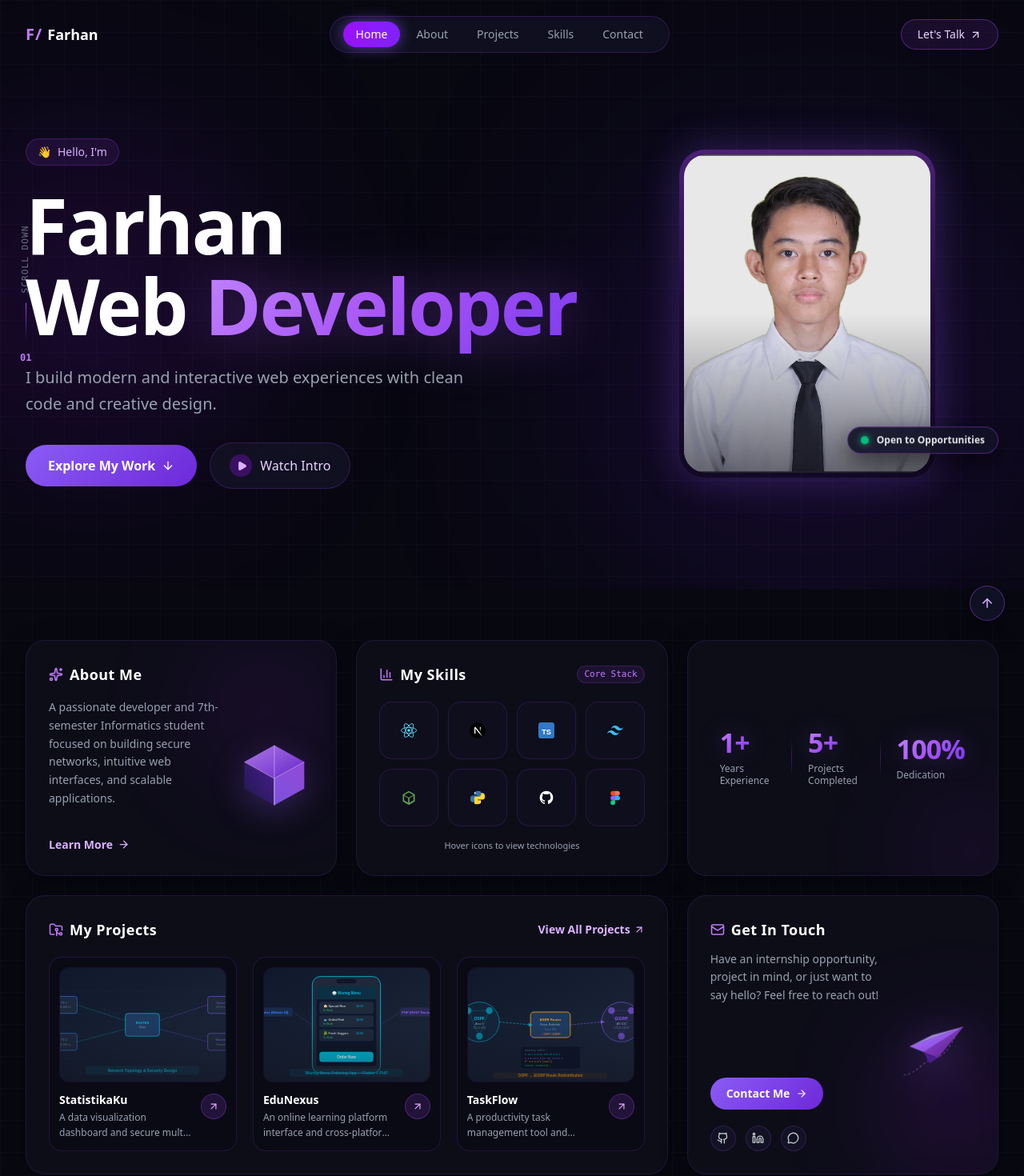
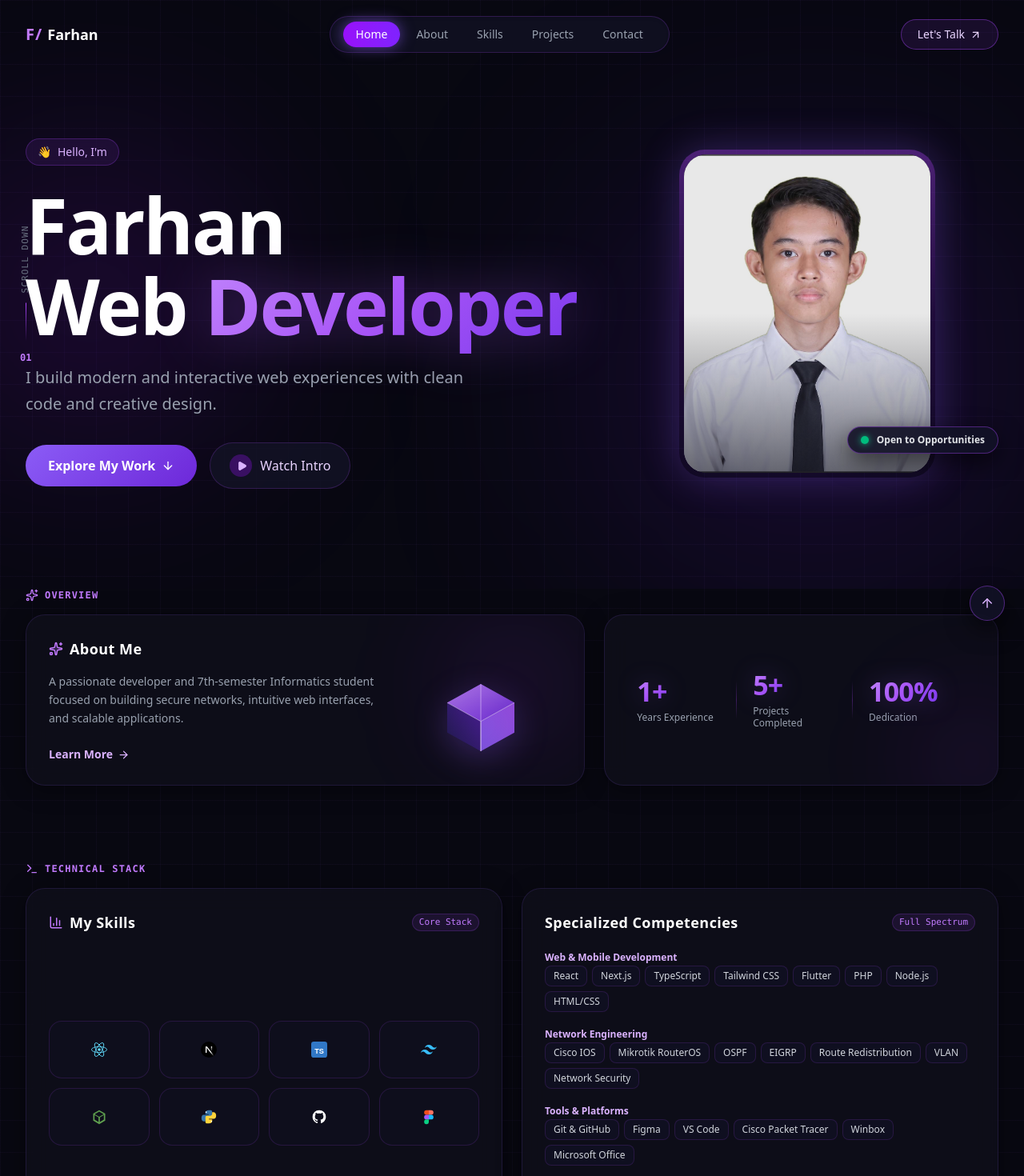
Before and after one commit to farhanafdillah/farhan-portfolio, a Next.js app in the folder farhan-portfolio/: page / in a window 1280 px wide. Shown: the top 1470 px of the page at 80% size. Built offline with nearby package versions, Linux system fonts and the light colour scheme.

Commit message:
Separate sections with dedicated scroll anchors (Home, About, Skills, Projects, Contact)

```diff
--- a/farhan-portfolio/src/components/BentoGrid.jsx
+++ b/farhan-portfolio/src/components/BentoGrid.jsx
@@ -5,6 +5,8 @@ import SkillsCard from "@/components/bento/SkillsCard";
 import StatsCard from "@/components/bento/StatsCard";
 import ProjectsCard from "@/components/bento/ProjectsCard";
 import ContactCard from "@/components/bento/ContactCard";
+import { allSkillsDetailed } from "@/data/portfolioData";
+import { Sparkles, Terminal } from "lucide-react";
 
 export default function BentoGrid({
   onLearnMore,
@@ -13,35 +15,87 @@ export default function BentoGrid({
   onOpenContact,
 }) {
   return (
-    <div className="py-10 sm:py-16 relative">
-      <div className="max-w-7xl mx-auto px-4 sm:px-6 lg:px-8">
+    <div className="max-w-7xl mx-auto px-4 sm:px-6 lg:px-8 space-y-16 sm:space-y-24 pb-20">
+      {/* SECTION 1: ABOUT & STATS */}
+      <section id="about" className="scroll-mt-28">
+        <div className="flex items-center gap-2 mb-4">
+          <Sparkles size={16} className="text-purple-400" />
+          <span className="text-xs font-mono tracking-widest text-purple-400 uppercase font-semibold">
+            Overview
+          </span>
+        </div>
         <div className="grid grid-cols-1 lg:grid-cols-12 gap-5 sm:gap-6">
-          {/* Row 1: About Me (4 cols), My Skills (4 cols), Stats (4 cols) */}
-          <div id="about" className="lg:col-span-4 flex flex-col scroll-mt-28">
+          <div className="lg:col-span-7 flex flex-col">
             <AboutCard onLearnMore={onLearnMore} />
           </div>
+          <div className="lg:col-span-5 flex flex-col">
+            <StatsCard />
+          </div>
+        </div>
+      </section>
 
-          <div id="skills" className="lg:col-span-4 flex flex-col scroll-mt-28">
+      {/* SECTION 2: SKILLS & TECH STACK */}
+      <section id="skills" className="scroll-mt-28">
+        <div className="flex items-center gap-2 mb-4">
+          <Terminal size={16} className="text-purple-400" />
+          <span className="text-xs font-mono tracking-widest text-purple-400 uppercase font-semibold">
+            Technical Stack
+          </span>
+        </div>
+        <div className="grid grid-cols-1 lg:grid-cols-12 gap-5 sm:gap-6">
+          {/* Main 8 Tech Icons Bento Card */}
+          <div className="lg:col-span-6 flex flex-col">
             <SkillsCard />
           </div>
 
-          <div className="lg:col-span-4 flex flex-col scroll-mt-28">
-            <StatsCard />
-          </div>
+          {/* Detailed Skill Categories Card */}
+          <div className="lg:col-span-6 flex flex-col">
+            <div className="bento-card p-6 sm:p-7 flex flex-col justify-between h-full relative overflow-hidden">
+              <div className="flex items-center justify-between mb-4">
+                <h3 className="text-lg font-bold text-white tracking-wide">
+                  Specialized Competencies
+                </h3>
+                <span className="text-[11px] font-mono text-purple-400 bg-purple-500/10 px-2 py-0.5 rounded-full border border-purple-500/20">
+                  Full Spectrum
+                </span>
+              </div>
 
-          {/* Row 2: Projects (8 cols / ~65%), Contact (4 cols / ~35%) */}
-          <div id="projects" className="lg:col-span-8 flex flex-col scroll-mt-28">
-            <ProjectsCard
-              onSelectProject={onSelectProject}
-              onViewAll={onViewAllProjects}
-            />
-          </div>
-
-          <div id="contact" className="lg:col-span-4 flex flex-col scroll-mt-28">
-            <ContactCard onOpenContact={onOpenContact} />
+              <div className="space-y-3.5 flex-1 flex flex-col justify-center">
+                {allSkillsDetailed.map((group) => (
+                  <div key={group.category} className="space-y-1.5">
+                    <span className="text-xs font-semibold text-purple-300">
+                      {group.category}
+                    </span>
+                    <div className="flex flex-wrap gap-1.5">
+                      {group.items.map((skill) => (
+                        <span
+                          key={skill}
+                          className="px-2.5 py-1 text-xs font-medium rounded-lg bg-[#0F0F20] text-gray-300 border border-purple-500/15 hover:border-purple-400/40 hover:text-white transition-colors"
+                        >
+                          {skill}
+                        </span>
+                      ))}
+                    </div>
+                  </div>
+                ))}
+              </div>
+            </div>
           </div>
         </div>
-      </div>
+      </section>
+
+      {/* SECTION 3: FEATURED PROJECTS */}
+      <section id="projects" className="scroll-mt-28">
+        <ProjectsCard
+          onSelectProject={onSelectProject}
+          onViewAll={onViewAllProjects}
+        />
+      </section>
+
+      {/* SECTION 4: GET IN TOUCH */}
+      <section id="contact" className="scroll-mt-28">
+        <ContactCard onOpenContact={onOpenContact} />
+      </section>
     </div>
   );
 }
--- a/farhan-portfolio/src/components/Navbar.jsx
+++ b/farhan-portfolio/src/components/Navbar.jsx
@@ -13,8 +13,8 @@ export default function Navbar({ onOpenContact }) {
   const navItems = [
     { id: "home", label: "Home" },
     { id: "about", label: "About" },
+    { id: "skills", label: "Skills" },
     { id: "projects", label: "Projects" },
-    { id: "skills", label: "Skills" },
     { id: "contact", label: "Contact" },
   ];
 
@@ -22,54 +22,42 @@ export default function Navbar({ onOpenContact }) {
     const handleScroll = () => {
       setScrolled(window.scrollY > 30);
 
-      // If at the very top
+      // Top detection
       if (window.scrollY < 200) {
         setActiveSection("home");
         return;
       }
 
-      // If near the bottom of the page
+      // Bottom detection
       if (
         window.innerHeight + window.scrollY >=
-        document.documentElement.scrollHeight - 200
+        document.documentElement.scrollHeight - 150
       ) {
         setActiveSection("contact");
         return;
       }
 
-      // Check each section's position relative to the middle of the viewport
-      const targetIds = ["projects", "skills", "about", "contact"];
-      let bestSection = "home";
-      let minDistance = Infinity;
-
-      for (const id of targetIds) {
-        const el = document.getElementById(id);
+      // Detect active section based on section elements
+      const sections = ["home", "about", "skills", "projects", "contact"];
+      for (const sectionId of sections) {
+        const el = document.getElementById(sectionId);
         if (el) {
           const rect = el.getBoundingClientRect();
-          // Distance from the top of the viewport (around 150px-250px below navbar)
-          const distance = Math.abs(rect.top - 180);
-          if (rect.top <= window.innerHeight * 0.7 && rect.bottom >= 100) {
-            if (distance < minDistance) {
-              minDistance = distance;
-              bestSection = id;
-            }
+          if (rect.top <= 220 && rect.bottom >= 220) {
+            setActiveSection(sectionId);
+            break;
           }
         }
-      }
-
-      if (bestSection) {
-        setActiveSection(bestSection);
       }
     };
 
     window.addEventListener("scroll", handleScroll, { passive: true });
-    handleScroll();
     return () => window.removeEventListener("scroll", handleScroll);
   }, []);
 
   const scrollTo = (id) => {
     setMobileMenuOpen(false);
-    setActiveSection(id); // Immediate visual feedback on click
+    setActiveSection(id);
     const element = document.getElementById(id);
     if (element) {
       element.scrollIntoView({ behavior: "smooth" });
@@ -81,7 +69,7 @@ export default function Navbar({ onOpenContact }) {
       <header
         className={`fixed top-0 left-0 right-0 z-50 transition-all duration-300 ${
           scrolled
-            ? "py-3 bg-[#080811]/85 backdrop-blur-xl border-b border-purple-500/15 shadow-[0_4px_30px_rgba(0,0,0,0.6)]"
+            ? "py-3 bg-[#080811]/90 backdrop-blur-xl border-b border-purple-500/15 shadow-[0_4px_30px_rgba(0,0,0,0.6)]"
             : "py-5 bg-transparent"
         }`}
       >
```
